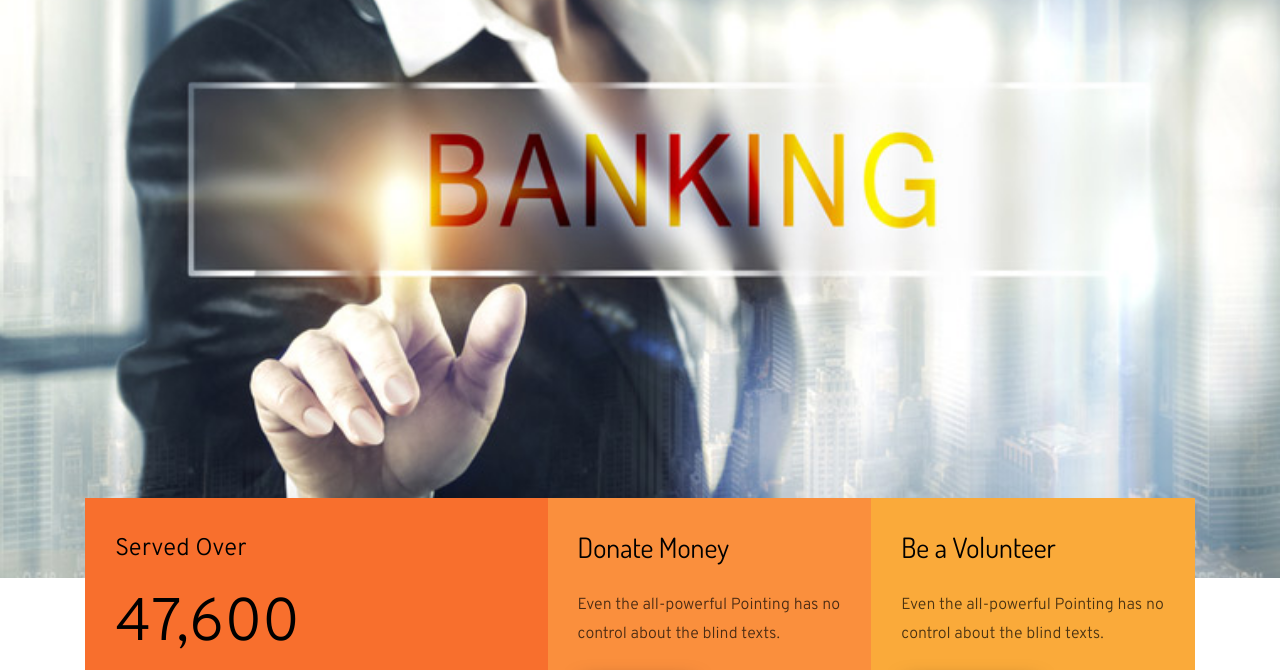
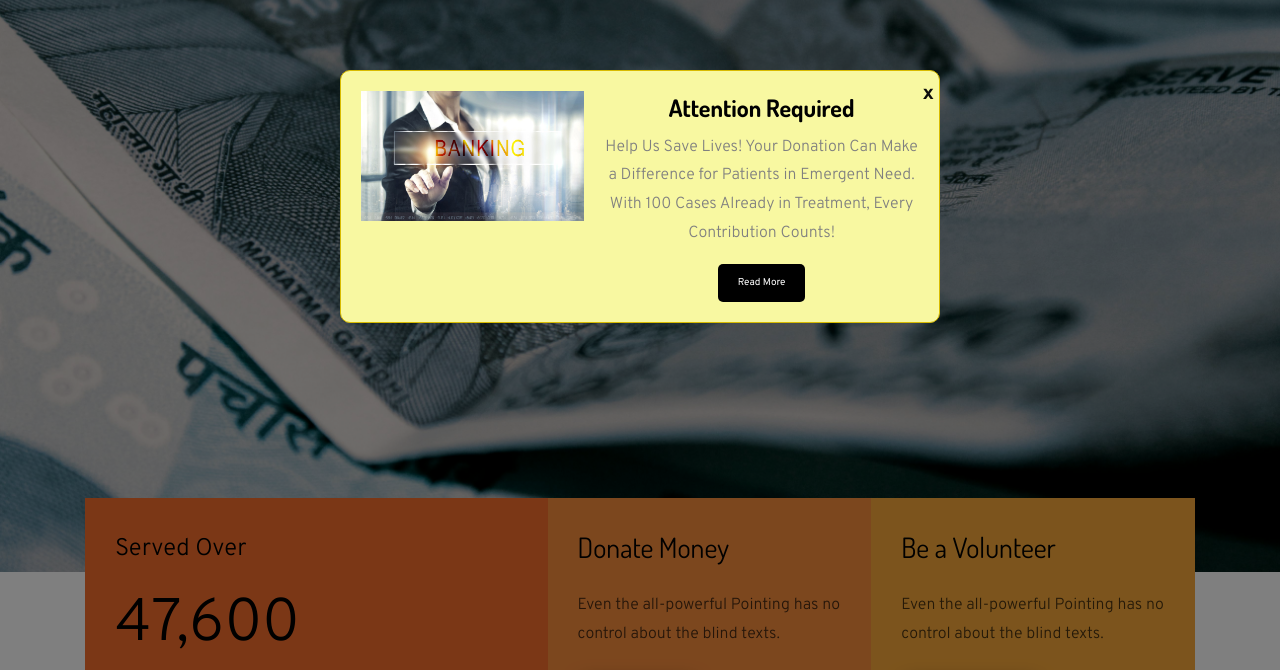
Before and after one commit to sunny2040/sahyog.github.io, a plain HTML site: page index.html in a window 1280 px wide. Shown: the part 122-792 px from the top of the page. Drawn offline with Linux system fonts and the light colour scheme; some packages are replaced by stand-ins of ours; no server answers; files whose address does not match are found by name.

Commit message:
new commit

```diff
--- a/index.html
+++ b/index.html
@@ -26,6 +26,60 @@
     <link rel="stylesheet" href="css/flaticon.css">
     <link rel="stylesheet" href="css/icomoon.css">
     <link rel="stylesheet" href="css/style.css">
+
+    <style>
+      /* Popup CSS */
+      .popup {
+        display: none;
+        position: fixed;
+        z-index: 1000;
+        left: 0;
+        top: 0;
+        width: 100%;
+        height: 100%;
+        overflow: auto;
+        background-color: rgba(0, 0, 0, 0.5);
+      }
+
+      .popup-content {
+        background-color: #f8f8a1;
+        margin: 15% auto;
+        padding: 20px;
+        border: 1px solid #d8bb00;
+        width: 80%;
+        max-width: 600px;
+        text-align: center;
+        border-radius: 10px;
+      }
+
+      .close-btn {
+        color: #0d0c0c;
+        float: right;
+        font-size: 20px;
+        font-weight: bold;
+      }
+
+      .close-btn:hover,
+      .close-btn:focus {
+        color: black;
+        text-decoration: none;
+        cursor: pointer;
+      }
+
+      .read-more-btn {
+        background-color: black;
+        border: none;
+        color: white;
+        padding: 10px 20px;
+        text-align: center;
+        text-decoration: none;
+        display: inline-block;
+        font-size: 10px;
+        border-radius: 5px;
+        cursor: pointer;
+      }
+    </style>
+
   </head>
   <body>
 
@@ -62,15 +116,71 @@
       </div>
     </nav>
 
+    <div id="popup" class="popup">
+    <div class="popup-content" style="position: relative;">
+        <span class="close-btn" onclick="closePopup()" style="position: absolute; top: 5px; right: 5px; font-size: 20px;">x</span>
+        <img src="images/Banking.jpg" alt="Pop-up Image" style="width:40%; height:auto; margin-right: 20px; float: left;">
+        <div style="display: flex; flex-direction: column;">
+            <h4><strong>Attention Required</strong></h4>
+            <p>Help Us Save Lives! Your Donation Can Make a Difference for Patients in Emergent Need. With 100 Cases Already in Treatment, Every Contribution Counts!</p>
+            <div style="margin: 0 auto;">
+                <button onclick="redirectToPage('about.html')" class="read-more-btn" id="readMoreBtn"> Read More </button>
+            </div>
+        </div>
+    </div>
+</div>
+
+  <script>
+    // JavaScript for Popup
+    function openPopup() {
+      document.getElementById('popup').style.display = 'block';
+    }
+
+    function closePopup() {
+      document.getElementById('popup').style.display = 'none';
+    }
+
+    document.getElementById("readMoreBtn").addEventListener("click", function() {
+        this.style.cursor = "pointer"; // Change cursor style to pointer
+    });
+
+function redirectToPage(pageURL) {
+        window.location.href = pageURL;
+    }
+
+    // Open popup after 3 seconds
+    setTimeout(openPopup, 1000);
+  </script>
+
+
     <!-- END nav -->
 
-    <div class="hero-wrap" style="background-image: url('images/Banking.jpg');background-size: cover; background-position: center; height: 80vh; overflow: hidden;" data-stellar-background-ratio="0.5">
+    <div class="hero-wrap" id="hero-carousel" style="height: 60vh; overflow: hidden;" data-stellar-background-ratio="0.5">
       <div class="overlay"></div>
       <div class="container">
-        <div class="row no-gutters slider-text align-items-center justify-content-center" data-scrollax-parent="true">
-        </div>
+          <div class="row no-gutters slider-text align-items-center justify-content-center" data-scrollax-parent="true">
+          </div>
       </div>
-    </div>
+  </div>
+
+  <script>
+      var images = ['images/pexels1.jpg', 'images/businessman-online-banking.jpg', 'images/credit-card.jpg'];
+      var currentIndex = 0;
+
+      // Preload all images in the background
+      images.forEach(function(imageUrl) {
+          var img = new Image();
+          img.src = imageUrl;
+      });
+
+      function changeBackground() {
+          currentIndex = (currentIndex + 1) % images.length;
+          document.getElementById('hero-carousel').style.backgroundImage = 'url(' + images[currentIndex] + ')';
+      }
+
+      setInterval(changeBackground, 2000);
+  </script>
+
 
     <section class="ftco-counter ftco-intro" id="section-counter">
     	<div class="container">
@@ -139,6 +249,7 @@
         </div>
     	</div>
     </section>
+
 
 
     <section class="ftco-section bg-light">
@@ -445,6 +556,7 @@
   <script src="js/google-map.js"></script>
   <script src="js/main.js"></script>
   <script src="js/donation-open.js"></script>
+  <script src="js/popup.js"></script>
 
   </body>
 </html>
```
Also changed, not shown: images/businessman-online-banking.jpg (added), images/credit-card.jpg (added), images/pexels1.jpg (added).
